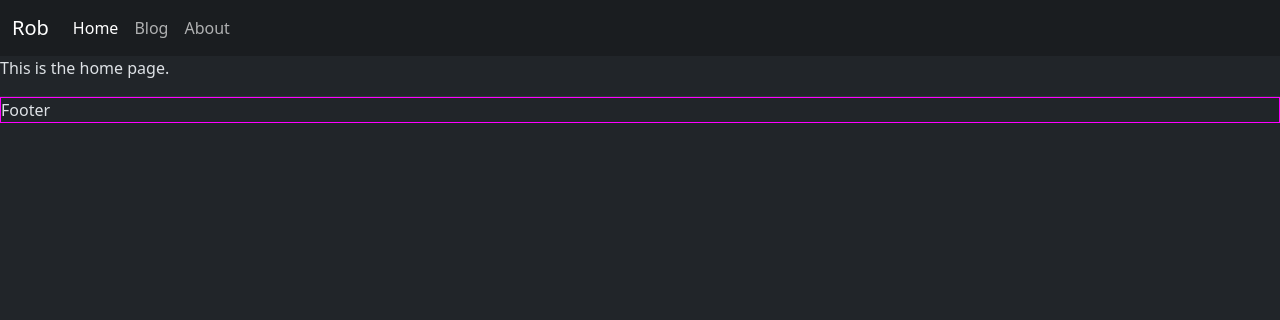
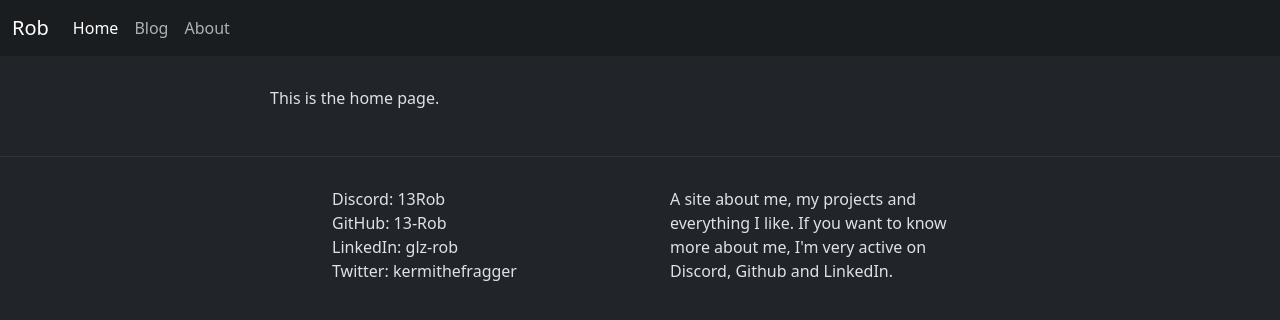
Before and after one commit to 13-Rob/13-Rob, a Jekyll site: the page built from index.md, in a window 1280 px wide. Shown: the top 320 px of the page. Built offline with Jekyll 4.4.1, drawn with Linux system fonts in a browser that asks for light colours.

Commit message:
Fixed footer

```diff
--- a/_config.yml
+++ b/_config.yml
@@ -12,10 +12,20 @@
   Discord, Github and LinkedIn.
 
 # Social media links
-discord_username: 13Rob
-github_username: 13-Rob
-linkedin_username: glz-rob
-twitter_username: kermithefragger
+socials:
+- platform: Discord
+  username: 13Rob
+- platform: GitHub
+  username: 13-Rob
+- platform: LinkedIn
+  username: glz-rob
+- platform: Twitter
+  username: kermithefragger
+
+  # discord_username: 13Rob
+  # github_username: 13-Rob
+  # linkedin_username: glz-rob
+  # twitter_username: kermithefragger
 
 # Include folders to be processed.
 include: ["_pages"]
--- a/_includes/footer.html
+++ b/_includes/footer.html
@@ -1,3 +1,16 @@
 <footer class="site-footer">
-    <p class="TEST">Footer</p>
+    <div class="wrapper">
+        <div class="footer-col-wrapper">
+            <div class="footer-col">
+                <ul class="social-list">
+                    {% for item in site.socials %}
+                        <li class="social-item">{{ item.platform }}: {{ item.username }}</li>
+                    {% endfor %}
+                </ul>
+            </div>
+            <div class="footer-col">
+                <p>{{ site.description }}</p>
+            </div>
+        </div>
+    </div>
 </footer>
--- a/_sass/default.scss
+++ b/_sass/default.scss
@@ -1,3 +1,30 @@
+// Common classes
+
 .wrapper {
-    max-width: calc();
+    max-width: calc(800px - (30px));
+    margin-right: auto;
+    margin-left: auto;
+    padding-right: 15px;
+    padding-left: 15px;
 }
+
+// Body classes
+
+.page-content {
+    padding: 30px 0;
+}
+
+// Footer classes
+
+.footer-col-wrapper {
+    display: flex;
+}
+
+.footer-col {
+    width: calc(50%);
+    padding: 30px;
+}
+
+.social-item {
+    list-style-type: none;
+}
--- a/_sass/main.scss
+++ b/_sass/main.scss
@@ -1,3 +1,6 @@
+@import "custom";
+@import "default";
+
 footer {
     display: block;
 }
--- a/assets/css/styles.scss
+++ b/assets/css/styles.scss
@@ -1,4 +1,3 @@
 ---
 ---
 @import "main";
-@import "custom";
```
